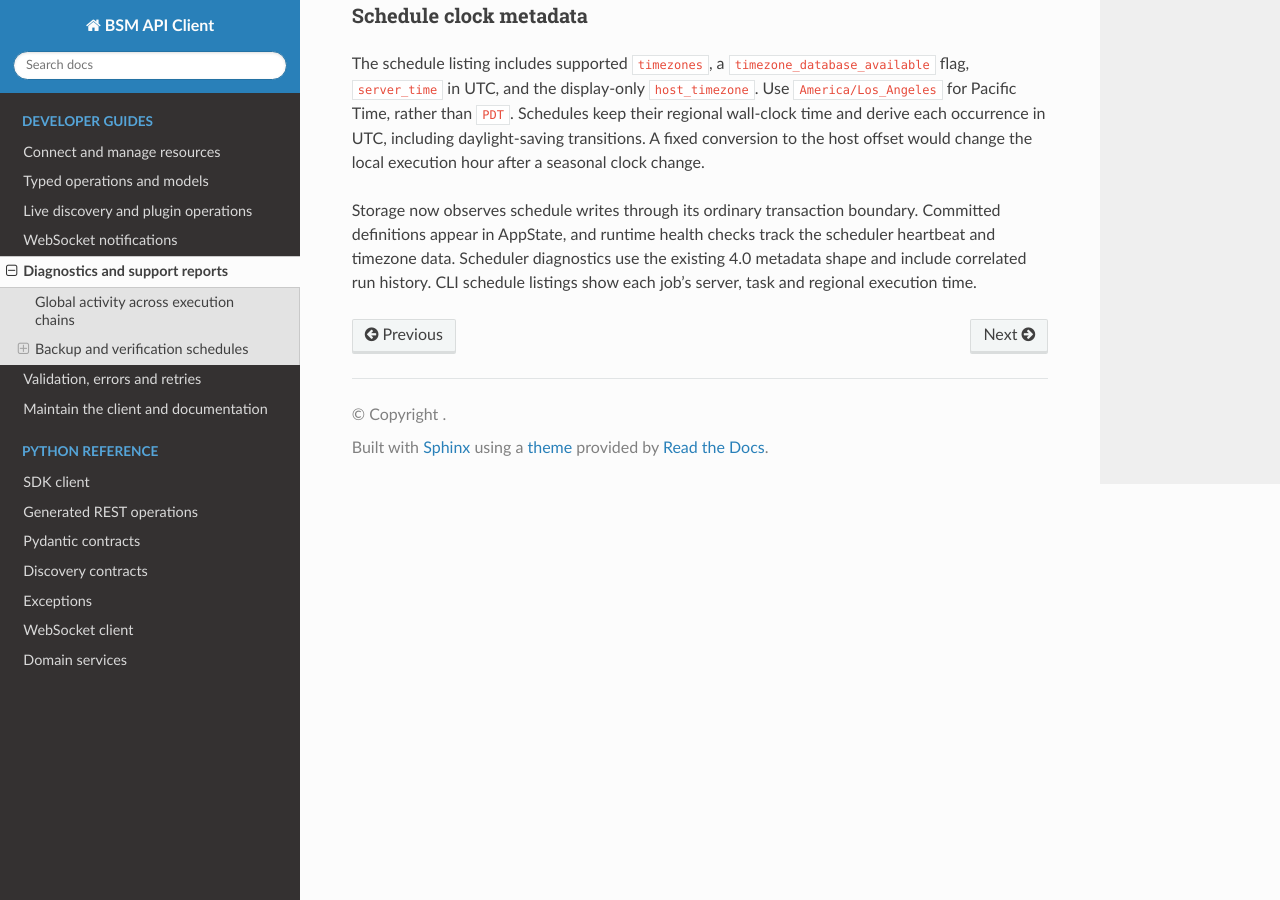
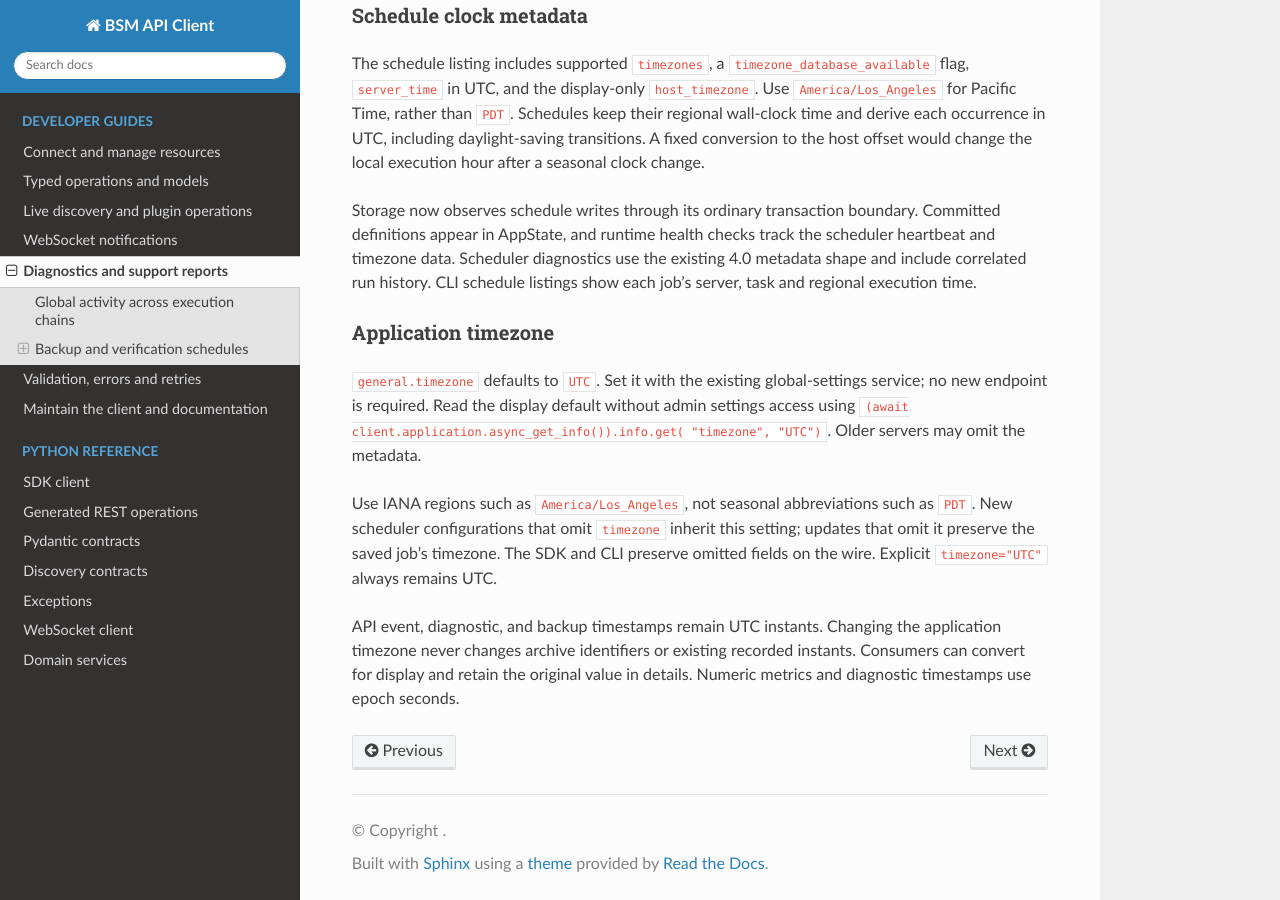
Before and after one commit to DMedina559/bsm-api-client, a Sphinx documentation site: the page built from docs/source/diagnostics.md, in a window 1280 px wide and 900 px high, scrolled down 2255 px. Built offline with Sphinx 7.4.7 and the Read the Docs theme 3.1.0, drawn with Linux system fonts in a browser that asks for light colours.

Commit message:
chore: document and verify timezone defaults in clients

```diff
--- a/docs/source/diagnostics.md
+++ b/docs/source/diagnostics.md
@@ -112,3 +112,21 @@ Committed definitions appear in AppState, and runtime health checks track the
 scheduler heartbeat and timezone data. Scheduler diagnostics use the existing
 4.0 metadata shape and include correlated run history. CLI schedule listings show
 each job's server, task and regional execution time.
+
+
+### Application timezone
+
+`general.timezone` defaults to `UTC`. Set it with the existing global-settings
+service; no new endpoint is required. Read the display default without admin
+settings access using `(await client.application.async_get_info()).info.get(
+"timezone", "UTC")`. Older servers may omit the metadata.
+
+Use IANA regions such as `America/Los_Angeles`, not seasonal abbreviations such
+as `PDT`. New scheduler configurations that omit `timezone` inherit this setting;
+updates that omit it preserve the saved job's timezone. The SDK and CLI preserve
+omitted fields on the wire. Explicit `timezone="UTC"` always remains UTC.
+
+API event, diagnostic, and backup timestamps remain UTC instants. Changing the
+application timezone never changes archive identifiers or existing recorded
+instants. Consumers can convert for display and retain the original value in
+details. Numeric metrics and diagnostic timestamps use epoch seconds.
```
Also changed, not shown: 4 other files.
